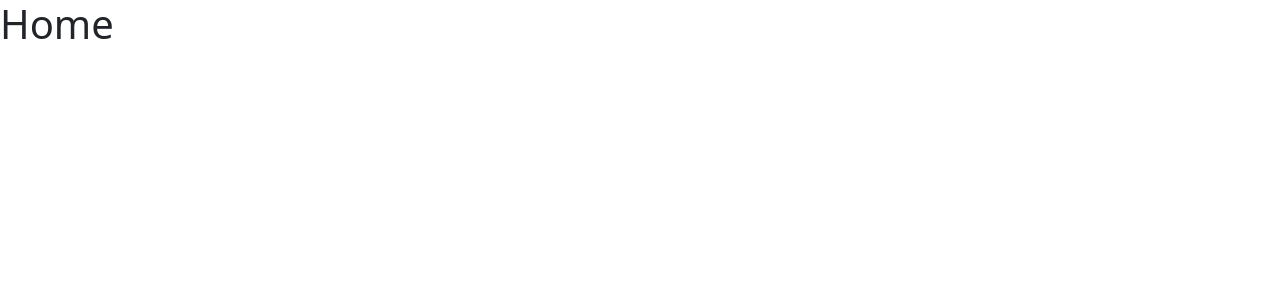
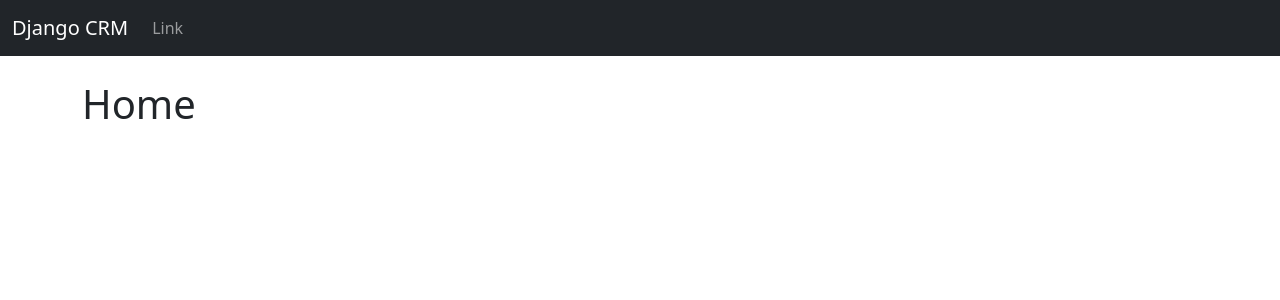
Before and after one commit to joshwaoti/django-crm, a Django app: page / in a window 1280 px wide. Before the commit the part shown is almost empty. Shown: the top 300 px of the page. Run offline with Django 4.2, Linux system fonts and the light colour scheme.

Commit message:
adding navbar

```diff
--- a/website/templates/base.html
+++ b/website/templates/base.html
@@ -7,9 +7,13 @@
     <link href="https://cdn.jsdelivr.net/npm/bootstrap@5.3.0-alpha1/dist/css/bootstrap.min.css" rel="stylesheet" integrity="sha384-GLhlTQ8iRABdZLl6O3oVMWSktQOp6b7In1Zl3/Jr59b6EGGoI1aFkw7cmDA6j6gD" crossorigin="anonymous">
   </head>
   <body>
-    {% block content %}
+    {% include "navbar.html" %}
+    <div class="container">
+        <br>
+        {% block content %}
 
-    {% endblock content %}
+        {% endblock content %}
+    </div>
     <script src="https://cdn.jsdelivr.net/npm/bootstrap@5.3.0-alpha1/dist/js/bootstrap.bundle.min.js" integrity="sha384-w76AqPfDkMBDXo30jS1Sgez6pr3x5MlQ1ZAGC+nuZB+EYdgRZgiwxhTBTkF7CXvN" crossorigin="anonymous"></script>
   </body>
 </html>
--- /dev/null
+++ b/website/templates/navbar.html
@@ -0,0 +1,21 @@
+<nav class="navbar navbar-expand-lg navbar-dark bg-dark">
+    <div class="container-fluid">
+      <a class="navbar-brand" href="{% url 'home' %}">Django CRM</a>
+      <button class="navbar-toggler" type="button" data-bs-toggle="collapse" data-bs-target="#navbarSupportedContent" aria-controls="navbarSupportedContent" aria-expanded="false" aria-label="Toggle navigation">
+        <span class="navbar-toggler-icon"></span>
+      </button>
+      <div class="collapse navbar-collapse" id="navbarSupportedContent">
+        <ul class="navbar-nav me-auto mb-2 mb-lg-0">
+
+          <li class="nav-item">
+            <a class="nav-link" href="#">Link</a>
+          </li>
+
+            </ul>
+          </li>
+
+        </ul>
+
+      </div>
+    </div>
+  </nav>
```
